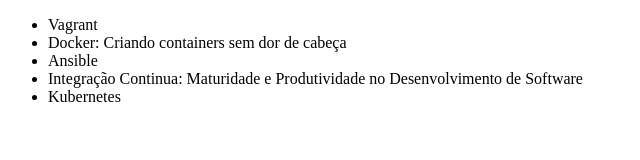
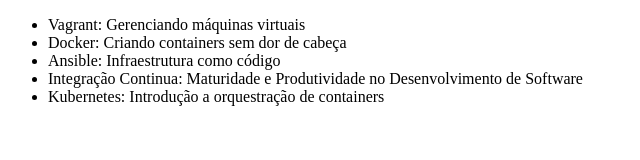
Before and after one commit to AndreZylla/alura-git, a plain HTML site: page index.html in a window 1280 px wide. Shown: the whole page, without its empty margins (0-640 px from the left). Drawn offline with Linux system fonts and the light colour scheme.

Commit message:
versão quase final

```diff
--- a/index.html
+++ b/index.html
@@ -2,15 +2,15 @@
 <html lang="en">
 <head>
     <meta charset="UTF-8">
-    <title>Cursos da Alura</title>
+    <title>Lista de Cursos de DevOps da Alura</title>
 </head>
 <body>
     <ul>
-        <li>Vagrant</li>
+        <li>Vagrant: Gerenciando máquinas virtuais</li>
         <li>Docker: Criando containers sem dor de cabeça</li>
-        <li>Ansible</li>
+        <li>Ansible: Infraestrutura como código</li>
         <li>Integração Continua: Maturidade e Produtividade no Desenvolvimento de Software</li>
-        <li>Kubernetes</li>
+        <li>Kubernetes: Introdução a orquestração de containers</li>
     </ul>
 </body>
 </html>
```
